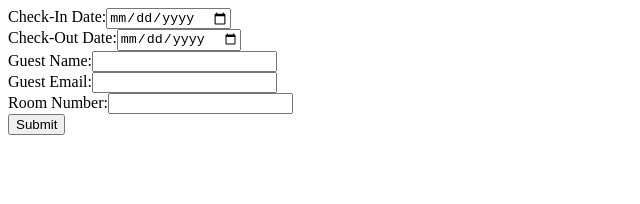
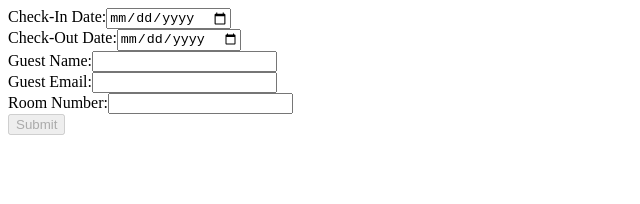
Before and after one commit to akshatk806/MyHotel, an Angular app: page /create-reservation in a window 1280 px wide. Shown: the top 204 px of the page, without its empty margins (0-640 px from the left). Built offline with nearby package versions, Linux system fonts and the light colour scheme.

Commit message:
dynamically toggle submit button untill the form is valid

```diff
--- a/src/app/reservation-form/reservation-form.component.html
+++ b/src/app/reservation-form/reservation-form.component.html
@@ -20,5 +20,5 @@
         <input type="number" formControlName="roomNumber">
     </div>
 
-    <button type="submit">Submit</button>
+    <button type="submit" [disabled]="reservationForm.invalid">Submit</button>
 </form>
```
